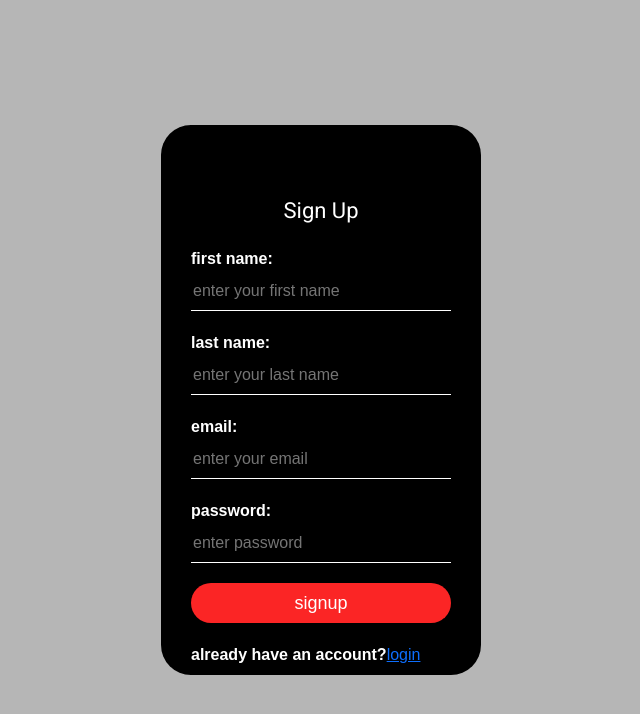
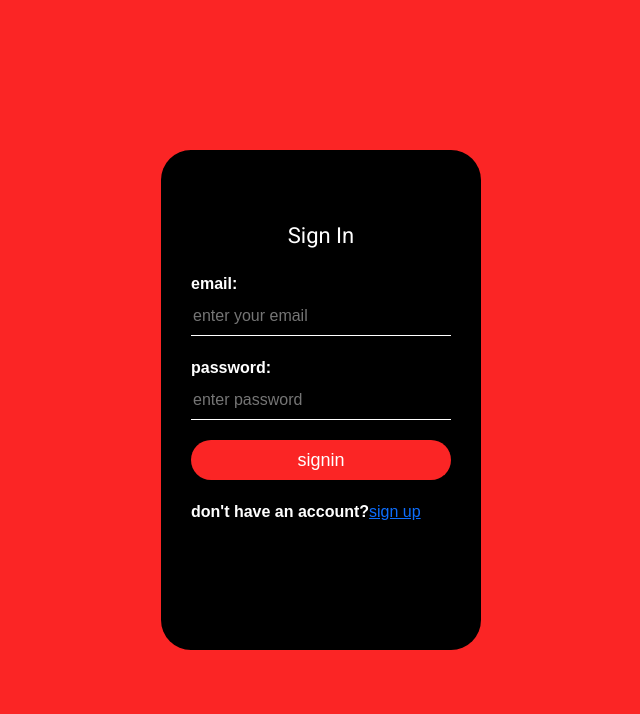
Before and after one commit to hora459/Mail_Server_front-, an Angular app: page /SignIn in a window 1280 px wide. Before the commit this address led to /signup. Shown: the top 714 px of the page, without its empty margins (319-959 px from the left). Built offline with nearby package versions, Linux system fonts and the light colour scheme.

Commit message:
sending attachments

```diff
--- a/src/app/app.component.ts
+++ b/src/app/app.component.ts
@@ -13,7 +13,7 @@ export class AppComponent {
   title = 'mail_server';
 
   constructor(private drawit : ApiserveService, private http: HttpClient, private modalservice: NgbModal,private router:Router) {
-  this.router.navigate(["/signup"])
+  this.router.navigate(["/SignIn"])
   }
 
 
--- a/src/app/compose/compose.component.html
+++ b/src/app/compose/compose.component.html
@@ -1,6 +1,6 @@
 <div class="loginbox">
     <label for="pwd">from</label>
-    <input type="text" id="pwd1" value="mado@mail.com" name="pwd" #from readonly>
+    <input type="text" id="pwd1" value={{currentuser}} name="pwd" #from readonly>
     <br><br>
     <label for="pwd1">to</label>
     <input type="text" id="pwd1" name="pwd1" #to>
@@ -14,5 +14,8 @@
     <label for="pwd3">body</label>
     <textarea id="pwd3" class="p" name="pwd3" #body></textarea>
     <br>
-    <button (click)="send(from.value,to.value,subject.value,body.value,priority.value)">send</button>
+    <button (click)="send(to.value,subject.value,body.value,priority.value,attachment.files)">send</button>
+    <br>
+    <label for="file">Choose file to upload</label>
+    <input type="file" id="file" name="file" multiple #attachment/>
     </div>
--- a/src/app/compose/compose.component.ts
+++ b/src/app/compose/compose.component.ts
@@ -5,6 +5,7 @@ import { Router } from '@angular/router';
 import { Mail } from '../mail';
 import { FormBuilder } from '@angular/forms';
 import { MailBuilder } from '../mail-builder';
+import { CurrentuseService } from '../currentuse.service';
 @Component({
   selector: 'app-compose',
   templateUrl: './compose.component.html',
@@ -12,20 +13,36 @@ import { MailBuilder } from '../mail-builder';
 })
 export class ComposeComponent implements OnInit {
 
-  constructor(private service:ApiserveService,private http:HttpClient,private router:Router) { }
-
+  constructor(private service:ApiserveService,private http:HttpClient,private router:Router,private userservice:CurrentuseService) { }
+currentuser= this.userservice.currentuser
   ngOnInit(): void {
   }
+  list:any[]=[]
+  formData =new FormData();
   mail:any
   buildmail= new MailBuilder()
-send(from:any,to:any,subject:any,body:any,priority:any){
- this.mail=this.buildmail.build_mail(from,to,subject,body,priority)
- console.log(this.mail.get_to())
- console.log(this.mail.get_from())
- console.log(this.mail.get_subject())
- console.log(this.mail.get_body())
- console.log(this.mail.get_priority())
-this.service.send(this.mail).subscribe(res=>{
+send(to:any,subject:any,body:any,priority:any,attachment:any){
+//  this.mail=this.buildmail.build_mail(this.currentuser,to,subject,body,priority,this.userservice.id)
+//  console.log(this.mail.get_to())
+//  console.log(this.mail.get_from())
+//  console.log(this.mail.get_subject())
+//  console.log(this.mail.get_body())
+//  console.log(this.mail.get_priority())
+//  console.log(this.mail.get_id())
+// this.service.send(this.mail).subscribe(res=>{
+//   console.log(res)
+//   // if successful
+//   this.userservice.id++;
+// })
+console.log(attachment)
+for(const w of attachment){
+  this.formData.append('attachment',w);
+  console.log(w)
+  this.list.push(w)
+}
+console.log(this.list)
+this.service.send(this.list).subscribe(res=>{
+
   console.log(res)
 })
 }
--- /dev/null
+++ b/src/app/currentuse.service.ts
@@ -0,0 +1,10 @@
+import { Injectable } from '@angular/core';
+
+@Injectable({
+  providedIn: 'root'
+})
+export class CurrentuseService {
+  currentuser=''
+  id=0
+  constructor() { }
+}
--- a/src/app/mail-builder.ts
+++ b/src/app/mail-builder.ts
@@ -4,13 +4,14 @@ export class MailBuilder {
 
 mail:any
 
-    build_mail(from:any,to:any,subject:any,body:any,priority:any){
+    build_mail(from:any,to:any,subject:any,body:any,priority:any,id:any){
     this.mail=new Mail()
     this.mail.set_from(from)
     this.mail.set_to(to)
     this.mail.set_subject(subject)
     this.mail.set_body(body)
     this.mail.set_priority(priority)
+    this.mail.set_id(id)
     return this.mail;
     }
 }
--- a/src/app/mail.ts
+++ b/src/app/mail.ts
@@ -4,6 +4,8 @@ private to=''
 private subject=''
 private body=''
 private priority=0
+private id=0
+private attachment:any
 set_from(from:any){
 this.from=from
 }
@@ -34,4 +36,10 @@ set_priority(priority:any){
 get_priority(){
 return this.priority
 }
+set_id(id:any){
+    this.id=id
+    }
+get_id(){
+return this.id
 }
+}
--- a/src/app/service.ts
+++ b/src/app/service.ts
@@ -28,9 +28,7 @@ export class ApiserveService {
   sign_in(email2:String, password2:String){
     return this.http.get("http://localhost:8080/"+"file1/"+email2+"/"+password2,{responseType:'text'});
   }
-  // send(from:any,to:any,subject:any,body:any,priority:any){
-  //   return this.http.get("http://localhost:8080/"+"file2/"+from+"/"+to+"/"+subject+"/"+body,{responseType:'text'});
-  // }
+
   send(mail:any): Observable<any>{
     return this.http.post<any>(`${environment.api_url}file2`,mail);
   }
--- a/src/app/sign-in/sign-in.component.html
+++ b/src/app/sign-in/sign-in.component.html
@@ -9,8 +9,7 @@
 <body>
 
     <div class="loginbox">
-
-     <form>
+    <form>
     <h1>Sign In</h1>
     <label>email:</label>
     <br>
@@ -18,7 +17,7 @@
     <label>password:</label>
     <input type="password" placeholder="enter password" #pass>
     </form>
-    <input type="submit" name="" value="signin" (click)="sign_in(mail,pass)">
+    <input type="submit" name="" value="signin" (click)="sign_in(mail.value,pass.value)">
     <label>don't have an account? </label>
     <a routerLink="/signup">sign up</a>
     </div>
--- a/src/app/sign-in/sign-in.component.ts
+++ b/src/app/sign-in/sign-in.component.ts
@@ -2,6 +2,7 @@ import { HttpClient } from '@angular/common/http';
 import { Component, NgModule, OnInit } from '@angular/core';
 import { ApiserveService } from '../service';
 import { Router } from '@angular/router';
+import { CurrentuseService } from '../currentuse.service';
 @Component({
   selector: 'app-sign-in',
   templateUrl: './sign-in.component.html',
@@ -9,30 +10,33 @@ import { Router } from '@angular/router';
 })
 export class SignInComponent implements OnInit {
 valid=true
-constructor(private service:ApiserveService,private http:HttpClient,private router:Router) { }
+constructor(private service:ApiserveService,private http:HttpClient,private router:Router,private userservice:CurrentuseService) { }
 
   ngOnInit(): void {
   }
   sign_in(mail:any,pass:any){
+
     if(this.checkEmail(mail)==false){
-    alert('email cannot contain /')
+    alert('email cannot can only contain letters ,numbers,_+@mail.com')
     }
     else{
-      // this.service.sign_in(mail,pass).subscribe(res=>{
-      //   if(res=='found'){
-      //     alert('email is taken choose another email')
-      //   }
-      //   else{
-      //     this.router.navigate(['/compose']);
-      //   }
-      // })
-      this.router.navigate(['/compose']);
+      this.service.sign_in(mail,pass).subscribe(res=>{
+         if(res=='not found'){
+           alert('email or password is wrong, try again')
+         }
+         else{
+          this.userservice.currentuser=mail
+           this.router.navigate(['/compose']);
+         }
+        console.log(res)
+      })
+
     }
   }
 
   checkEmail(mail2:any){
     for (let i = 0; i < mail2.length; i++) {
-      if(mail2[i]=='/'){
+      if(!this.charIsLetter(mail2[i])&&!this.charIsNumber(mail2[i])&&mail2[i]!='@'&&mail2[i]!='.'&&mail2[i]!='_'){
     this.valid=false
       }
       }
@@ -40,4 +44,14 @@ constructor(private service:ApiserveService,private http:HttpClient,private rout
       this.valid=true;
       return valid1
   }
+  charIsLetter(char:any) {
+    if (typeof char !== 'string') {
+      return false;
+    }
+
+    return /^[a-zA-Z]+$/.test(char);
+  }
+  charIsNumber(char:any) {
+    return /^\d$/.test(char);
+  }
 }
--- a/src/app/signup/signup.component.css
+++ b/src/app/signup/signup.component.css
@@ -5,8 +5,8 @@ body{
     font-family: sans-serif;
 }
 .loginbox{
-    width: 320px;
-    height: 550px;
+    width: 500px;
+    height: 450px;
     background: #000;
     color: #fff;
     top: 50%;
@@ -16,6 +16,10 @@ body{
     box-sizing:border-box ;
     padding: 70px 30px;
     border-radius: 30px;
+}
+.signupemail{
+display: flex;
+
 }
 h1{
     margin: 0;
--- a/src/app/signup/signup.component.html
+++ b/src/app/signup/signup.component.html
@@ -10,19 +10,17 @@
 
     <div class="loginbox">
 
-    <form>
+
     <h1>Sign Up</h1>
-    <label>first name:</label>
-    <input type="text" placeholder="enter your first name">
-    <label>last name:</label>
-    <input type="text" placeholder="enter your last name">
-    <br>
+
     <label>email:</label>
     <br>
+    <div class="signupemail">
     <input type="text"  placeholder="enter your email" #mail>
+    <input  type="text" class="form-control" value="@mail.com" id="yaamail" readonly>
+    </div>
     <label>password:</label>
     <input type="password" placeholder="enter password" #pass>
-    </form>
     <input type="submit" (click)="signup(mail.value,pass.value)" name="" value="signup">
     <label>already have an account? </label>
     <a routerLink="/SignIn">login</a>
--- a/src/app/signup/signup.component.ts
+++ b/src/app/signup/signup.component.ts
@@ -2,6 +2,7 @@ import { HttpClient } from '@angular/common/http';
 import { Component, NgModule, OnInit } from '@angular/core';
 import { ApiserveService } from '../service';
 import { Router } from '@angular/router';
+
 @Component({
   selector: 'app-signup',
   templateUrl: './signup.component.html',
@@ -35,7 +36,7 @@ else {
       alert('email is taken choose another email')
     }
     else{
-      this.router.navigate(['/compose']);
+      this.router.navigate(['/SignIn']);
     }
   })
 
@@ -64,7 +65,8 @@ checkEmail(mail2:any){
     this.valid=true;
     return valid1
 }
+test(){
 
+}
 
-//   return this.http.get("http://localhost:8080/"+"file1/"+email2+"/"+password2,{responseType:'text'});
 }
```
